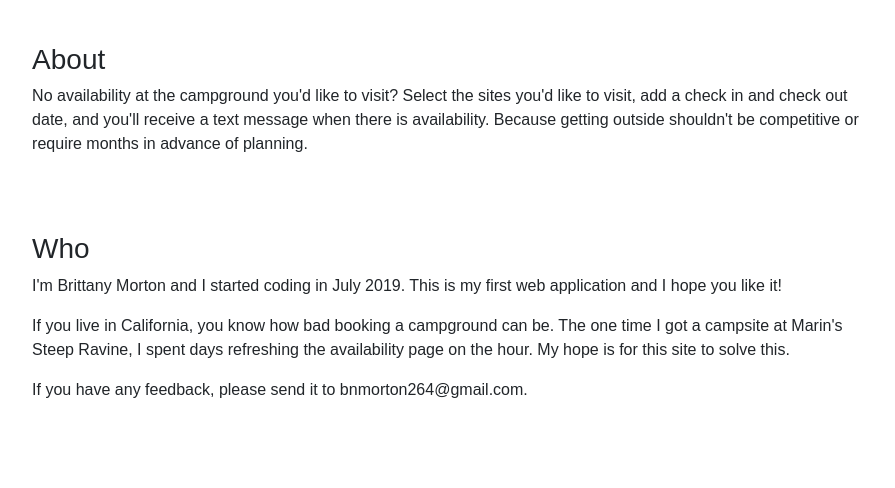
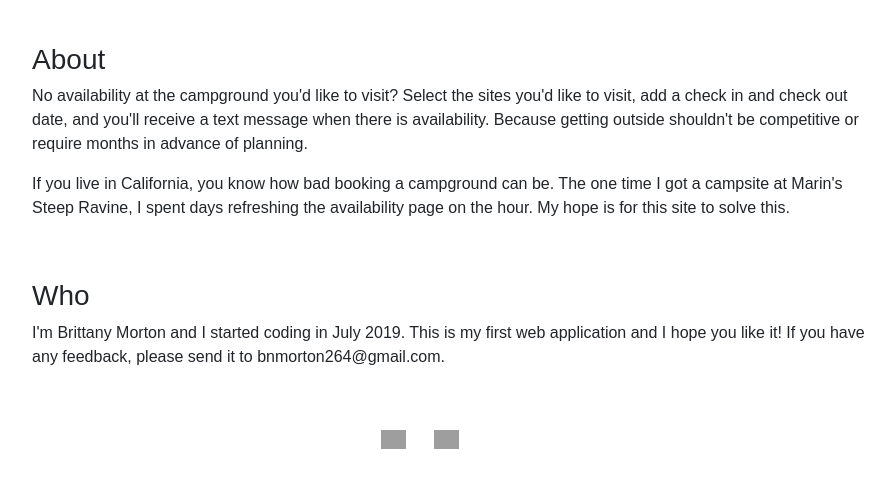
Before and after one commit to brittanynm/campsite-checker, a Flask app: page /about in a window 1280 px wide. Shown: the part 82-570 px from the top of the page, without its empty margins (195-1090 px from the left). Run offline with Flask 2, Linux system fonts and the light colour scheme; some libraries are stand-ins or nearby versions; grey boxes are pictures that could not be loaded.

Commit message:
added github and linkedin icons

```diff
--- a/static/css/main.css
+++ b/static/css/main.css
@@ -3,6 +3,18 @@ ul.tent {
     list-style-position: inside;
 }
 
+.git {
+    max-width: 25px;
+    padding: 7%;
+}
+.linkedin {
+    max-width: 25px;
+    padding: 7%;
+}
+.links{
+    padding-left: 40%;
+    padding-right: 40%;
+}
 #wrapper {
     display: flex;
     align-items: center;
@@ -151,11 +163,12 @@ ul.tent {
     padding-bottom: 5%;
 
 }
+#space {
+    padding-bottom: 5%;
 
+}
 #About-me {
-    padding-top: 2%;
     padding-left: 2%;
-    padding-bottom: 2%;
 
 }
 h1, h2, h3, body {
--- a/templates/about.html
+++ b/templates/about.html
@@ -7,19 +7,24 @@
             <p>
                 No availability at the campground you'd like to visit? Select the sites you'd like to visit, add a check in and check out date, and you'll receive a text message when there is availability. Because getting outside shouldn't be competitive or require months in advance of planning.
             </p>
+            <p>
+                If you live in California, you know how bad booking a campground can be. The one time I got a campsite at Marin's Steep Ravine, I spent days refreshing the availability page on the hour. My hope is for this site to solve this.
+            </p>
         </div>
 
         <div id="About-me">
             <h3>Who</h3>
             <p>
-                I'm Brittany Morton and I started coding in July 2019. This is my first web application and I hope you like it!
+                I'm Brittany Morton and I started coding in July 2019. This is my first web application and I hope you like it! If you have any feedback, please send it to bnmorton264@gmail.com.
             </p>
-            <p>
-                If you live in California, you know how bad booking a campground can be. The one time I got a campsite at Marin's Steep Ravine, I spent days refreshing the availability page on the hour. My hope is for this site to solve this.
-            </p>
-            <p>
-                If you have any feedback, please send it to bnmorton264@gmail.com.
-            </p>
+            <div class="space" style="padding-bottom: 5%;"></div>
+            <div class="links">
+                <a class="git" href="https://github.com/brittanynm"><img src="/static/github-brands.svg" style="max-width: 25px;">
+                  </a>
+
+                <a class="linkedin" href="https://www.linkedin.com/in/brittanymorton/"><img src="/static/linkedin-in-brands.svg" style="max-width: 25px;">
+                </a>
+            </div>
         </div>
     </div>
 </body>
```
